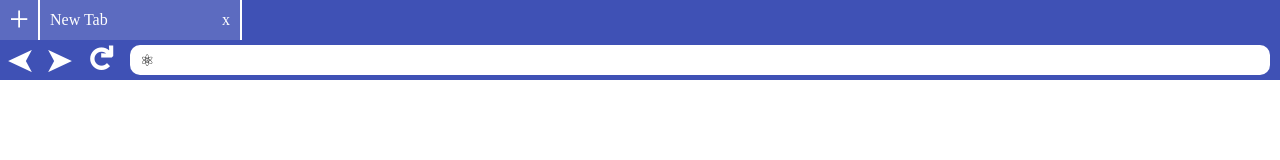
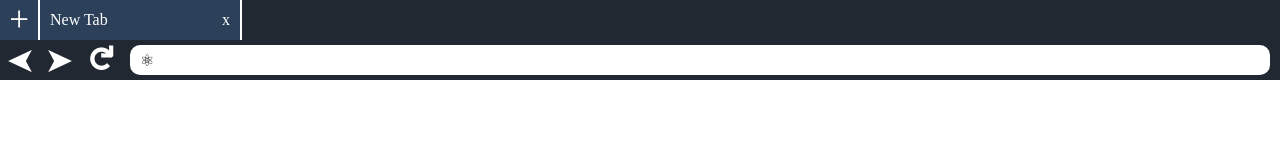
Before and after one commit to retrohacker/peerweb-testing, an Electron app: page ui/index.html in a window 1280 px wide. Drawn offline with Linux system fonts and the light colour scheme.

Commit message:
Updating colors to match branding

```diff
--- a/ui/index.css
+++ b/ui/index.css
@@ -12,7 +12,7 @@ body {
 #nav-bar {
   display: flex;
   flex-direction: column;
-  background-color: #3F51B5;
+  background-color: #222831;
 }
 
 .search-row {
@@ -44,7 +44,7 @@ body {
 }
 
 .button:hover, .tab.selected {
-  background-color: #5C6BC0;
+  background-color: #2D4059;
 }
 
 webview {
```
